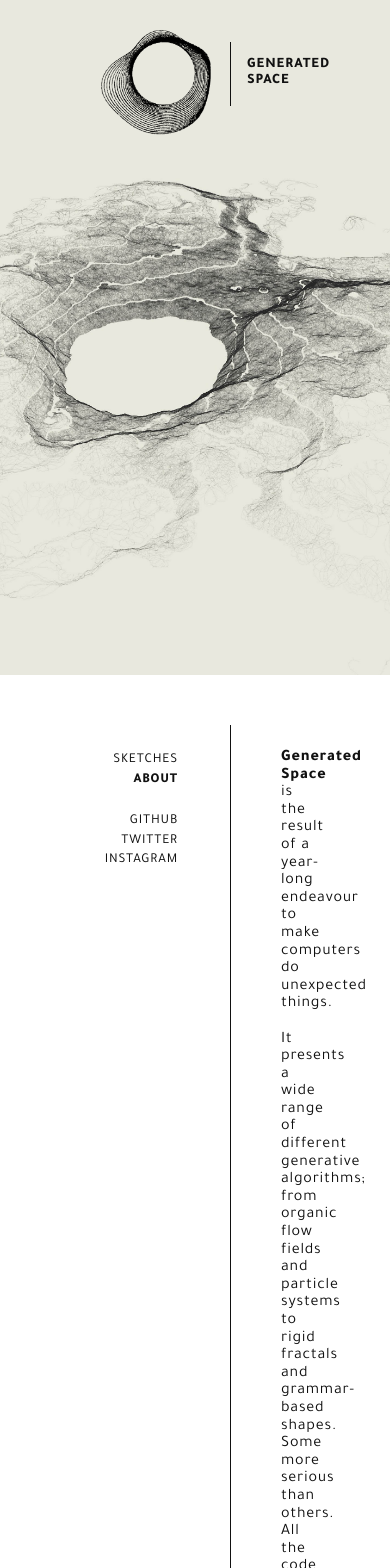
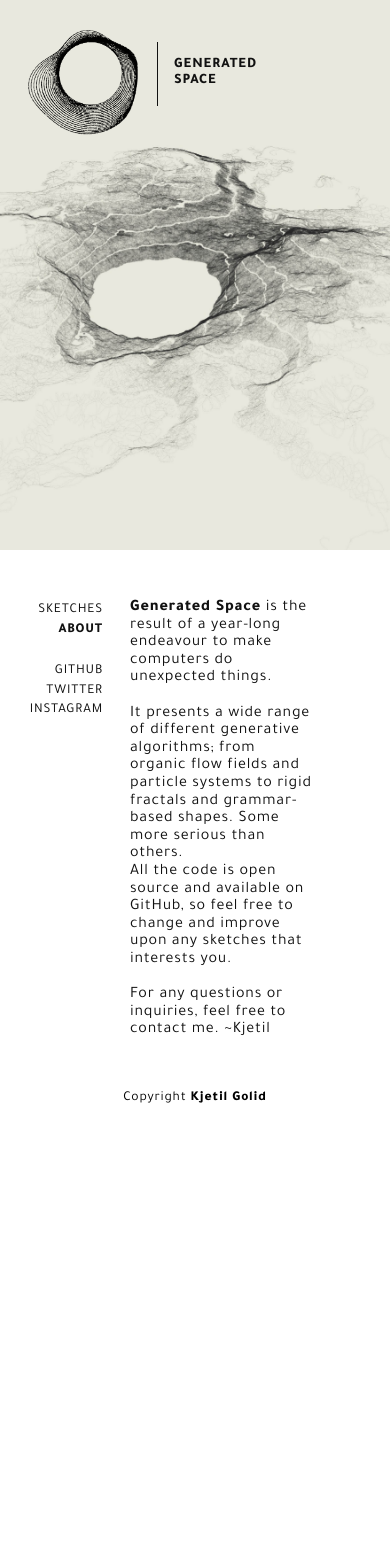
Before and after one commit to kgolid/generated-space, a Nuxt app: page /about in a window 390 px wide. Shown: the top 1568 px of the page. After the commit the page ends 1127 px from the top, so only its background shows below. Built offline with nearby package versions, Linux system fonts and the light colour scheme.

Commit message:
add some responsiveness to frontpage

```diff
--- a/components/Header.vue
+++ b/components/Header.vue
@@ -36,4 +36,10 @@
 .logo img {
   width: 100%;
 }
+
+@media (max-width: 500px) {
+  .header-container {
+    left: 25px;
+  }
+}
 </style>
--- a/layouts/Frontpage.vue
+++ b/layouts/Frontpage.vue
@@ -38,4 +38,13 @@ export default {
   padding: 50px;
   padding-left: 100px;
 }
+
+@media (max-width: 500px) {
+  .headimg {
+    height: 550px;
+  }
+  .main-content {
+    padding: 25px;
+  }
+}
 </style>
--- a/pages/about.vue
+++ b/pages/about.vue
@@ -24,7 +24,7 @@ export default {
   max-width: 700px;
   columns: 250px 2;
   vertical-align: top;
-  padding: 25px;
+  padding: 25px 0 25px 50px;
   padding-left: 50px;
   border-left: 1px solid #111;
   margin-left: 50px;
@@ -34,7 +34,11 @@ export default {
   font-weight: 700;
 }
 
-img {
-  width: 280px;
+@media (max-width: 500px) {
+  .menu-container {
+    margin-left: 0;
+    padding-left: 25px;
+    border-left: none;
+  }
 }
 </style>
--- a/pages/index.vue
+++ b/pages/index.vue
@@ -41,9 +41,16 @@ export default {
   max-width: 1200px;
   columns: 200px 5;
   vertical-align: top;
-  padding: 25px;
-  padding-left: 50px;
+  padding: 25px 0 25px 50px;
   border-left: 1px solid #111;
   margin-left: 50px;
 }
+
+@media (max-width: 500px) {
+  .menu-container {
+    margin-left: 0;
+    padding-left: 25px;
+    border-left: none;
+  }
+}
 </style>
```
